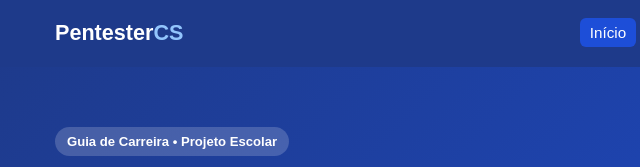
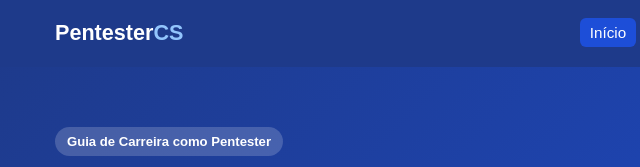
Before and after one commit to gabrields160326-pixel/gabrields160326-pixel.github.io, a plain HTML site: page index.html in a window 1280 px wide. Shown: the top 167 px of the page, 45-685 px from the left. Drawn offline with Linux system fonts and the light colour scheme.

Commit message:
atualizado e testado

```diff
--- a/index.html
+++ b/index.html
@@ -30,7 +30,7 @@
   <main>
     <section class="hero">
       <div class="container">
-        <span class="etiqueta">Guia de Carreira • Projeto Escolar</span>
+        <span class="etiqueta">Guia de Carreira como Pentester</span>
         <h1>Descubra tudo sobre a carreira de Cibersegurança</h1>
         <p>
           Seja bem vindo ao nosso site sobre CiberSegurança, sinta se a vontade para descobrir
```
